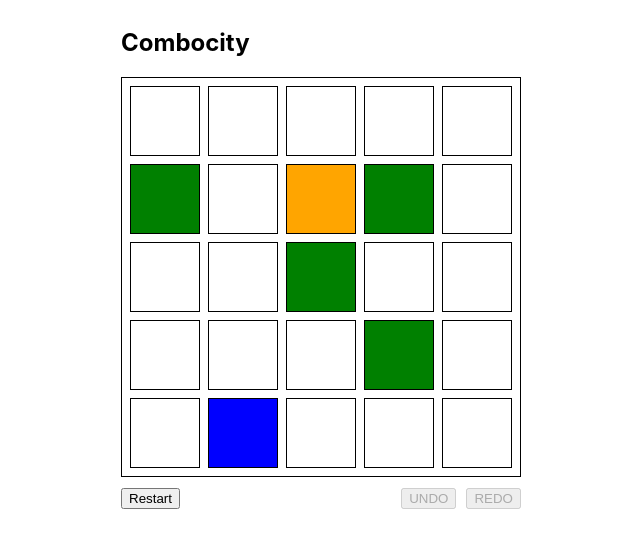
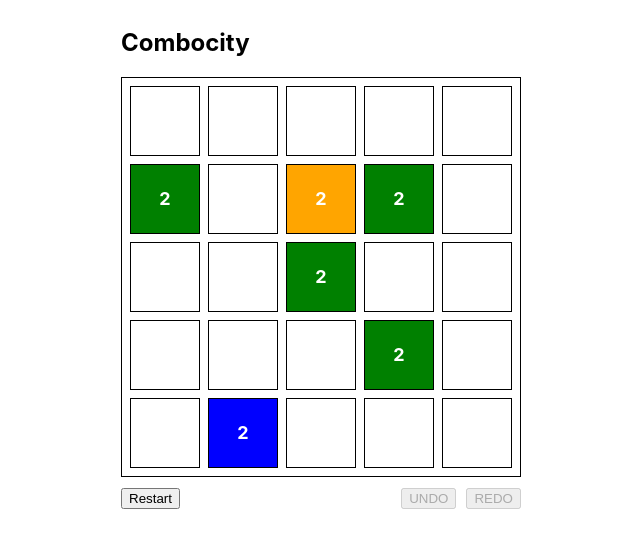
Before and after one commit to alex-daley/combocity, a React (Create React App) app: page / in a window 1280 px wide. Shown: the top 548 px of the page, without its empty margins (319-959 px from the left). Built offline with nearby package versions, Linux system fonts and the light colour scheme.

Commit message:
Combine squares with same type and increment value

```diff
--- a/src/game/game.css
+++ b/src/game/game.css
@@ -23,6 +23,14 @@ body {
   width: 100%;
   height: 100%;
   border: 1px solid black;
+  display: flex;
+  justify-content: center;
+  align-items: center;
+}
+.square > p {
+  color: white;
+  font-size: large;
+  font-weight: bold;
 }
 .controls {
   display: flex;
--- a/src/game/game.tsx
+++ b/src/game/game.tsx
@@ -71,7 +71,9 @@ function Game() {
       <div className="board">
         {board.map((square, i) => (
           <div className="square-container" key={i}>
-            <div className={`square ${square.zone}`}></div>
+            <div className={`square ${square.zone}`}>
+              <p>{square.value < 1 ? '' : square.value}</p>
+            </div>
           </div>
         ))}
       </div>
--- a/src/game/gameLogic.ts
+++ b/src/game/gameLogic.ts
@@ -7,7 +7,7 @@ export type Zone = 'residential' | 'commercial' | 'industrial'
 export class Square {
   constructor(
     public readonly zone?: Zone,
-    public readonly value: number = 1) {
+    public readonly value: number = 0) {
   }
 }
 
@@ -22,9 +22,9 @@ export function createAndPopulateBoard() {
   }
 
   const board = createBoard()
-  for (let i = 0; i < 4; i++) board[rand(board)] = new Square('residential')
-  board[rand(board)] = new Square('commercial')
-  board[rand(board)] = new Square('industrial')
+  for (let i = 0; i < 4; i++) board[rand(board)] = new Square('residential', 2)
+  board[rand(board)] = new Square('commercial', 2)
+  board[rand(board)] = new Square('industrial', 2)
 
   return board
 }
@@ -54,8 +54,11 @@ function moveBoard(board: Square[], move: (i: number) => number, rtl: boolean =
 
     const next = move(i)
 
-    if (!newBoard[next].zone || newBoard[next].zone === square.zone) {
+    if (!newBoard[next].zone) {
       newBoard[next] = square
+    }
+    else if( newBoard[next].zone === square.zone) {
+      newBoard[next] = {...square, value: square.value + newBoard[next].value}
     }
     else {
       newBoard[i] = square
```
